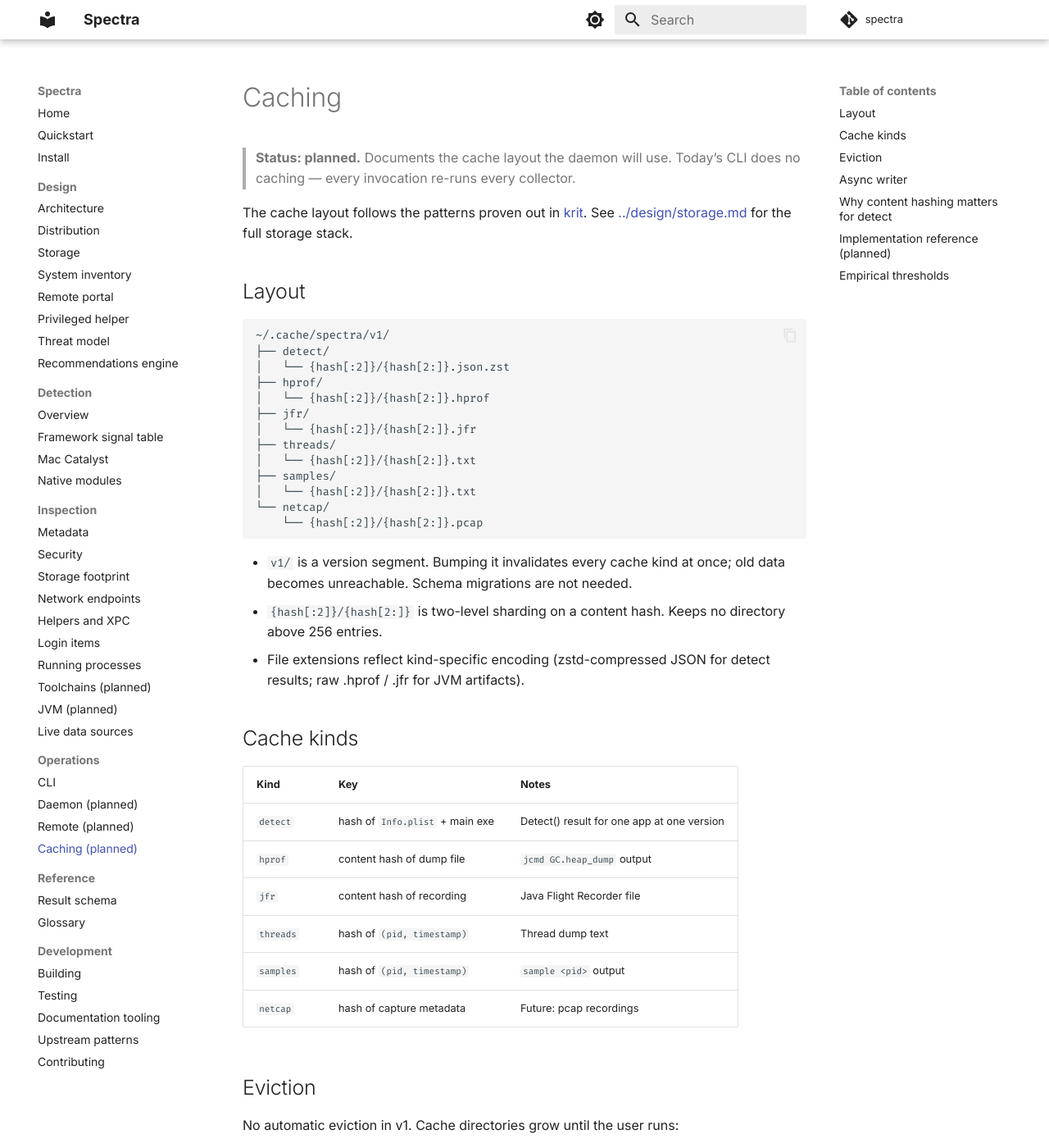
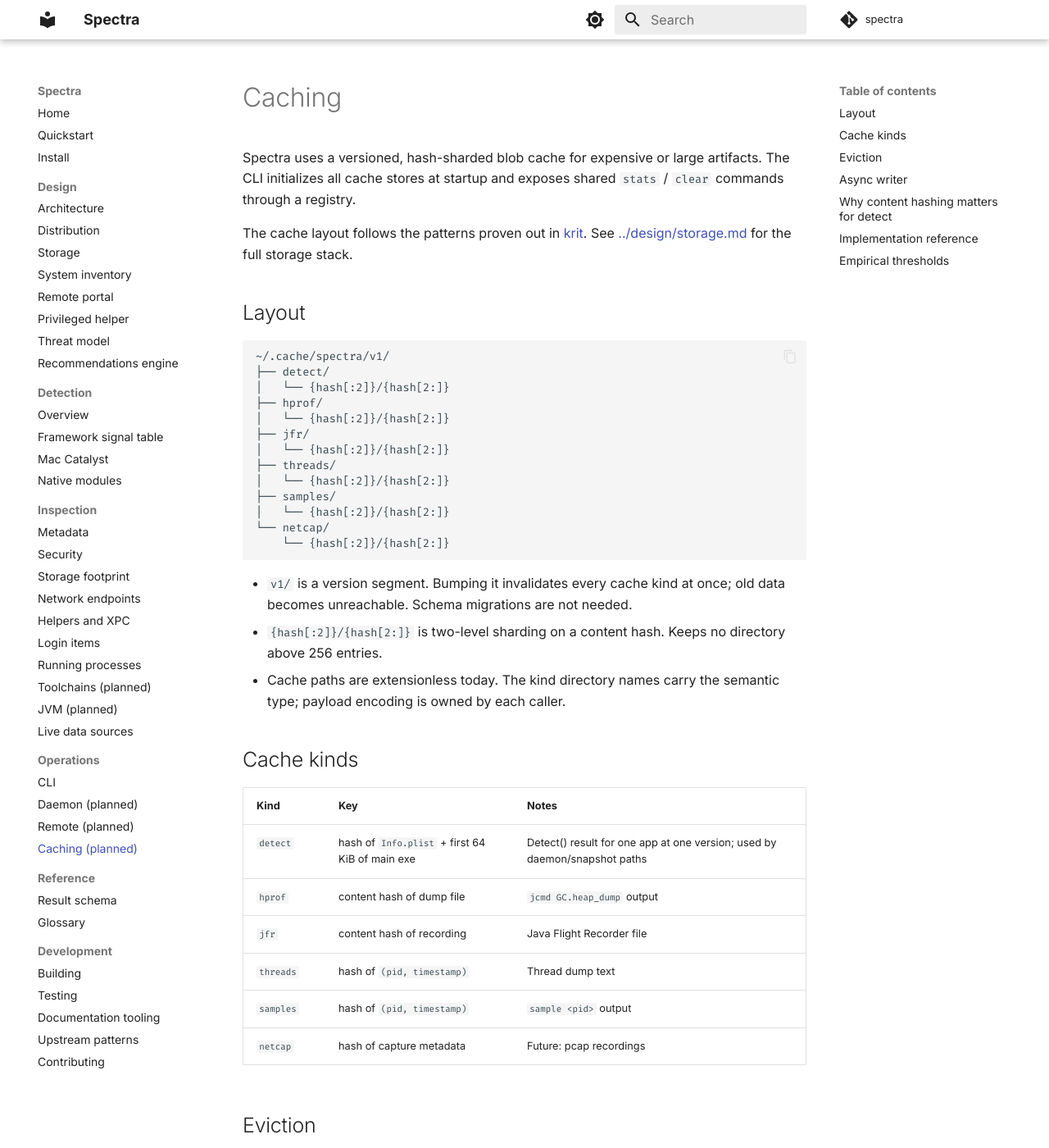
Before and after one commit to kaeawc/spectra, an MkDocs documentation site: the page built from docs/operations/caching.md, in a window 1280 px wide and 1400 px high. Shown: the whole window at 82% size. Built offline with MkDocs 1.6.1 and Material for MkDocs 9.7.7, drawn with Linux system fonts in a browser that asks for light colours; comment, search, counter and statistics services are not loaded; some of the changed text lies outside the part shown.

Commit message:
Update caching docs to current behavior

````diff
--- a/docs/operations/caching.md
+++ b/docs/operations/caching.md
@@ -1,7 +1,8 @@
 # Caching
 
-> **Status: planned.** Documents the cache layout the daemon will use.
-> Today's CLI does no caching — every invocation re-runs every collector.
+Spectra uses a versioned, hash-sharded blob cache for expensive or
+large artifacts. The CLI initializes all cache stores at startup and
+exposes shared `stats` / `clear` commands through a registry.
 
 The cache layout follows the patterns proven out in
 [krit](https://github.com/kaeawc/krit). See
@@ -12,17 +13,17 @@ The cache layout follows the patterns proven out in
 ```
 ~/.cache/spectra/v1/
 ├── detect/
-│   └── {hash[:2]}/{hash[2:]}.json.zst
+│   └── {hash[:2]}/{hash[2:]}
 ├── hprof/
-│   └── {hash[:2]}/{hash[2:]}.hprof
+│   └── {hash[:2]}/{hash[2:]}
 ├── jfr/
-│   └── {hash[:2]}/{hash[2:]}.jfr
+│   └── {hash[:2]}/{hash[2:]}
 ├── threads/
-│   └── {hash[:2]}/{hash[2:]}.txt
+│   └── {hash[:2]}/{hash[2:]}
 ├── samples/
-│   └── {hash[:2]}/{hash[2:]}.txt
+│   └── {hash[:2]}/{hash[2:]}
 └── netcap/
-    └── {hash[:2]}/{hash[2:]}.pcap
+    └── {hash[:2]}/{hash[2:]}
 ```
 
 - `v1/` is a version segment. Bumping it invalidates every cache kind
@@ -30,14 +31,14 @@ The cache layout follows the patterns proven out in
   needed.
 - `{hash[:2]}/{hash[2:]}` is two-level sharding on a content hash.
   Keeps no directory above 256 entries.
-- File extensions reflect kind-specific encoding (zstd-compressed JSON
-  for detect results; raw .hprof / .jfr for JVM artifacts).
+- Cache paths are extensionless today. The kind directory names carry
+  the semantic type; payload encoding is owned by each caller.
 
 ## Cache kinds
 
 | Kind | Key | Notes |
 |---|---|---|
-| `detect` | hash of `Info.plist` + main exe | Detect() result for one app at one version |
+| `detect` | hash of `Info.plist` + first 64 KiB of main exe | Detect() result for one app at one version; used by daemon/snapshot paths |
 | `hprof` | content hash of dump file | `jcmd GC.heap_dump` output |
 | `jfr` | content hash of recording | Java Flight Recorder file |
 | `threads` | hash of `(pid, timestamp)` | Thread dump text |
@@ -66,26 +67,34 @@ queueSize) flushes blobs in the background; if the queue is full, the
 caller falls back to a synchronous write rather than dropping data.
 Counters track queued / completed / failed / bytes.
 
+The async writer is implemented in `internal/cache/async_writer.go`.
+Callers can still write synchronously when they need the artifact to be
+present before returning.
+
 ## Why content hashing matters for detect
 
-`Detect()` is deterministic given the same `Info.plist` + main
-executable bytes. Hashing those two as the cache key gives implicit
-invalidation: when an app updates, its bytes change, its hash changes,
-its old cache entry is unreachable. No timestamps, no version
-comparisons, no migration logic.
+`Detect()` is deterministic enough for snapshot reuse given the same
+`Info.plist` + main executable prefix. Hashing those inputs gives
+implicit invalidation: when an app updates, its metadata or executable
+bytes change, its hash changes, its old cache entry is unreachable. No
+timestamps, no version comparisons, no migration logic.
 
 This is the same pattern krit uses for its parse cache — the comment
 in `krit/internal/scanner/parse_cache.go` is worth reading for the
 rationale.
 
-## Implementation reference (planned)
+## Implementation reference
 
 `internal/cache/` — modeled after krit's `internal/cacheutil/`:
 - `registry.go` — `Register(name, ClearFunc, StatsFunc)`
 - `sharded.go` — two-level hash store
-- `versioned_dir.go` — `v<N>/` segment management
+- `kinds.go` — well-known cache kind constants and store registration
 - `async_writer.go` — bounded-queue background flushes
-- `zstd_json.go` — wrapped zstd-compressed JSON envelope
+
+Related call sites:
+- `cmd/spectra/cache.go` — `spectra cache stats` and `cache clear`
+- `internal/snapshot/detect_cache.go` — Detect() result reuse
+- `cmd/spectra/jvm.go` / `cmd/spectra/sample.go` — artifact caching
 
 ## Empirical thresholds
 
````
